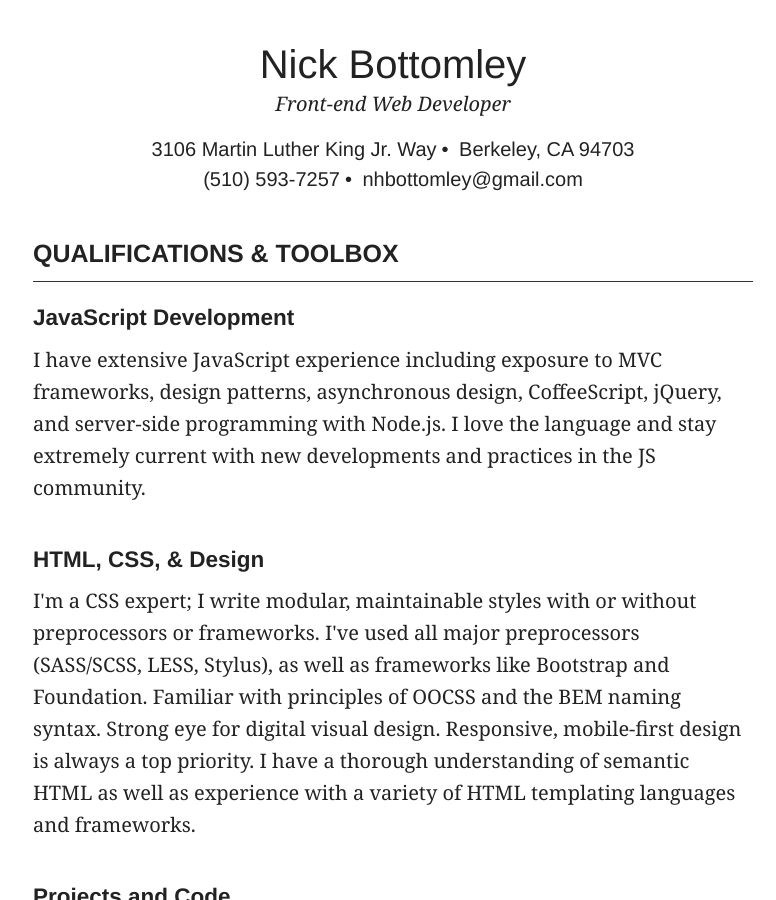
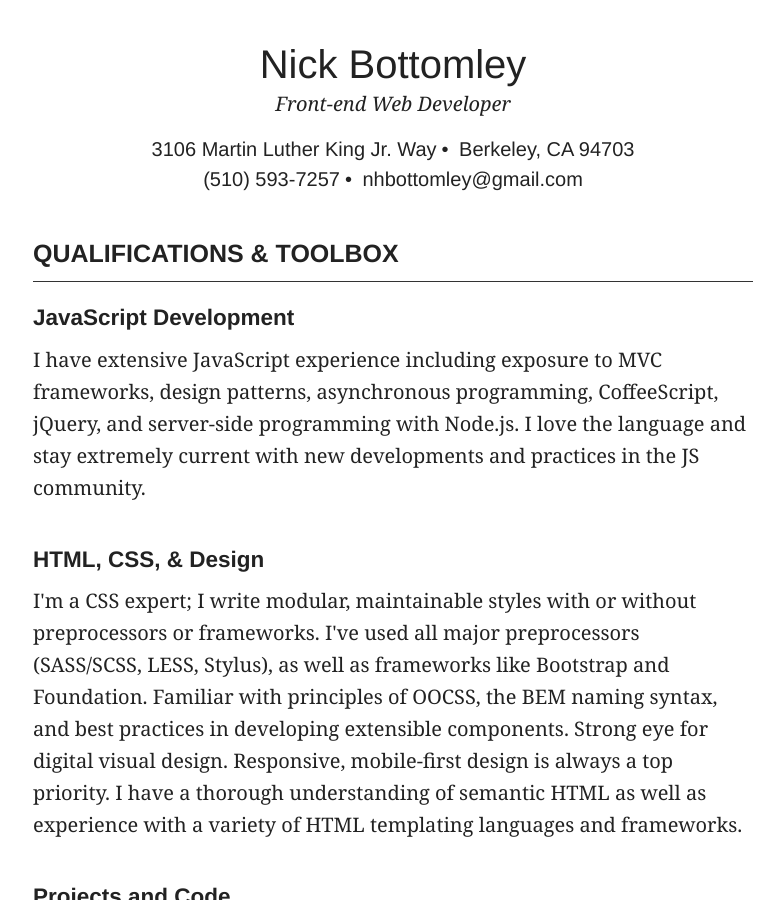
Before and after one commit to bttmly/nickbottomley.com, a Jekyll site: the page built from resume/index.html, in a window 1280 px wide and 900 px high. Shown: the whole window, without its empty margins (247-1023 px from the left). Built offline with Jekyll 4.4.1, drawn with Linux system fonts in a browser that asks for light colours; Markdown is read by kramdown in place of the engine named in the settings.

Commit message:
Remove CNAME

```diff
--- a/CNAME
+++ /dev/null
@@ -1 +0,0 @@
-nickbottomley.com
--- a/_includes/styles/resume.sass
+++ b/_includes/styles/resume.sass
@@ -126,9 +126,6 @@ $large: $large-up
   .print-only
     display: none
 
-
-
-
   .primary-header,
   .primary-section
     position: relative
--- a/resume/index.html
+++ b/resume/index.html
@@ -31,12 +31,12 @@ layout: resume
     <div class="section__body">
       <div class="entry">
         <h3 class="entry__minor-title">JavaScript Development</h3>
-        <p class="entry__description">I have extensive JavaScript experience including exposure to MVC frameworks, design patterns, asynchronous design, CoffeeScript, jQuery, and server-side programming with Node.js. I love the language and stay extremely current with new developments and practices in the JS community.</p>
+        <p class="entry__description">I have extensive JavaScript experience including exposure to MVC frameworks, design patterns, asynchronous programming, CoffeeScript, jQuery, and server-side programming with Node.js. I love the language and stay extremely current with new developments and practices in the JS community.</p>
       </div>
 
       <div class="entry">
         <h3 class="entry__minor-title">HTML, CSS, & Design</h3>
-        <p class="entry__description">I'm a CSS expert; I write modular, maintainable styles with or without preprocessors or frameworks. I've used all major preprocessors (SASS/SCSS, LESS, Stylus), as well as frameworks like Bootstrap and Foundation. Familiar with principles of OOCSS and the BEM naming syntax. Strong eye for digital visual design. Responsive, mobile-first design is always a top priority. I have a thorough understanding of semantic HTML as well as experience with a variety of HTML templating languages and frameworks.</p>
+        <p class="entry__description">I'm a CSS expert; I write modular, maintainable styles with or without preprocessors or frameworks. I've used all major preprocessors (SASS/SCSS, LESS, Stylus), as well as frameworks like Bootstrap and Foundation. Familiar with principles of OOCSS, the BEM naming syntax, and best practices in developing extensible components. Strong eye for digital visual design. Responsive, mobile-first design is always a top priority. I have a thorough understanding of semantic HTML as well as experience with a variety of HTML templating languages and frameworks.</p>
       </div>
 
       <div class="entry">
```
Also changed, not shown: README.md.
